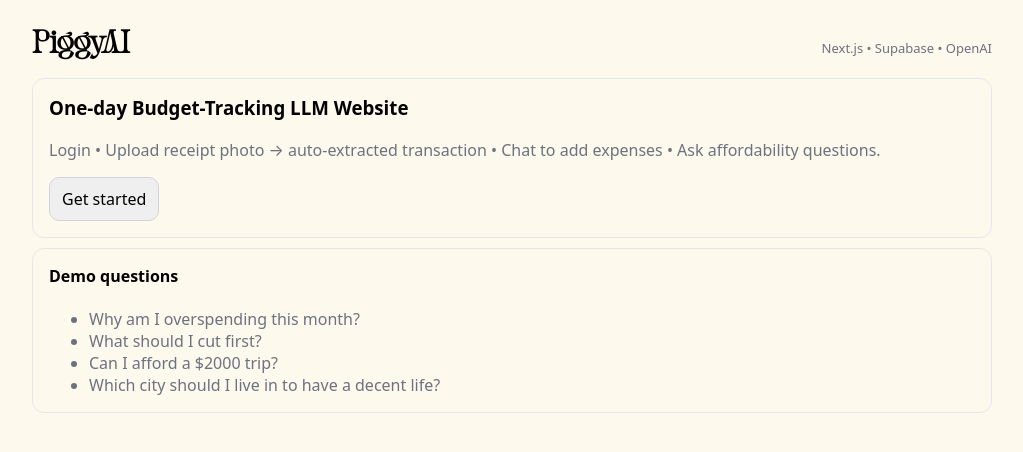
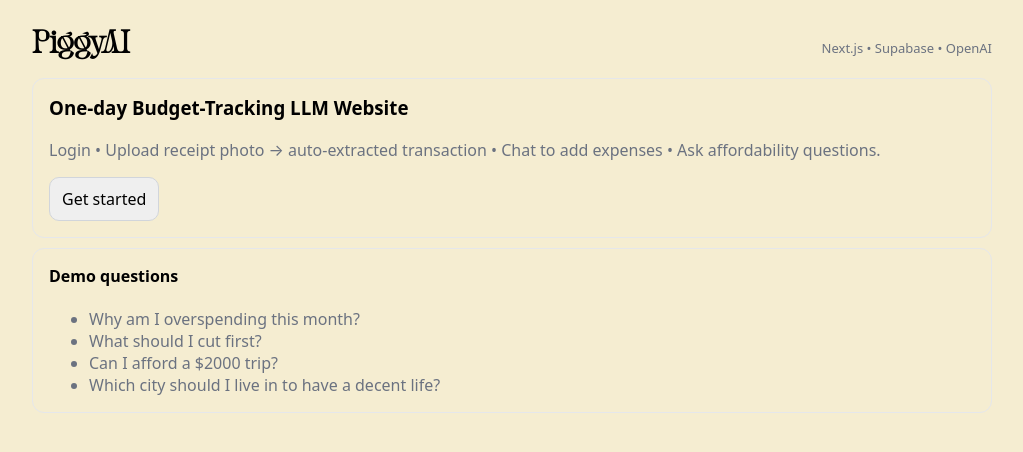
Before and after one commit to xinyu511/fin_brawl, a Next.js app in the folder web/: page / in a window 1280 px wide. Shown: the top 452 px of the page, without its empty margins (128-1151 px from the left). Built offline with nearby package versions, Linux system fonts and the light colour scheme.

Commit message:
personal info&color

```diff
--- a/web/app/globals.css
+++ b/web/app/globals.css
@@ -14,7 +14,7 @@ html, body { height: 100%; }
   font-style: normal;
   font-display: swap;
 }
-body { font-family: ui-sans-serif, system-ui, -apple-system, Segoe UI, Roboto, Arial; margin: 0; background: #fdf9ec; }
+body { font-family: ui-sans-serif, system-ui, -apple-system, Segoe UI, Roboto, Arial; margin: 0; background: #f5edd1; }
 .brand-font { font-family: "Basheq Vintage", "Comic Sans MS", "Comic Neue", cursive; }
 .greeting-font { font-family: "Dropline", "Basheq Vintage", "Comic Sans MS", cursive; }
 a { color: inherit; }
```
Also changed, not shown: 1 other file (tests, documents, lock files or other folders).
